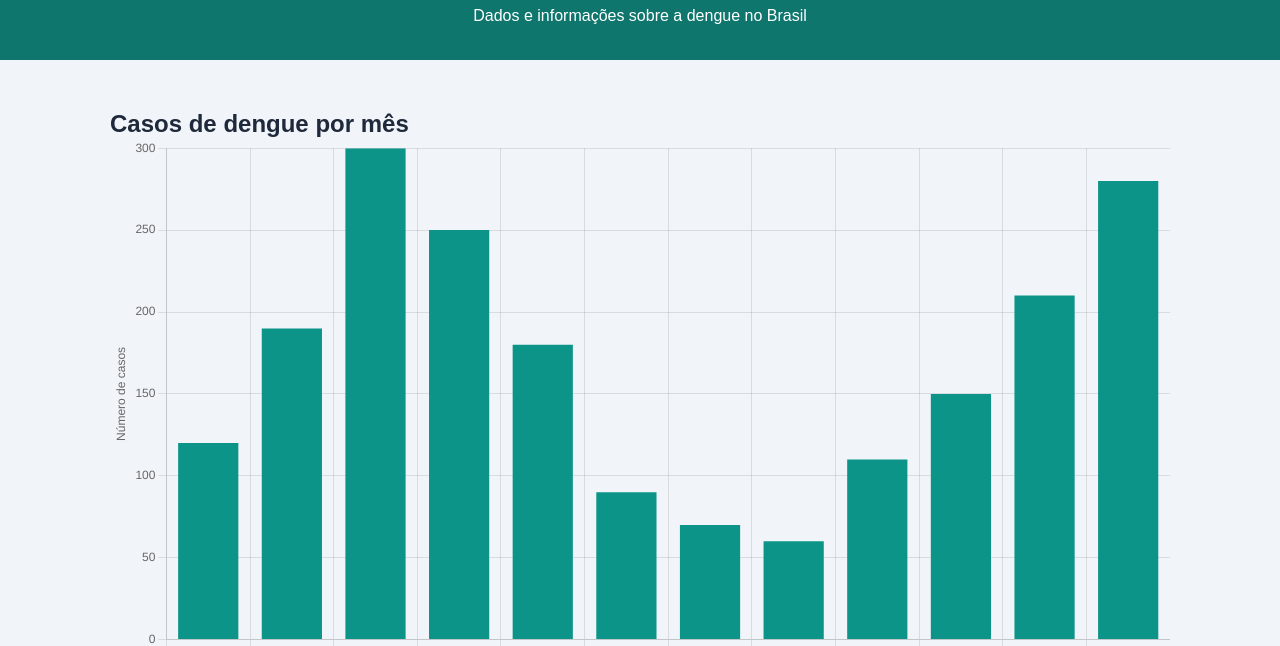
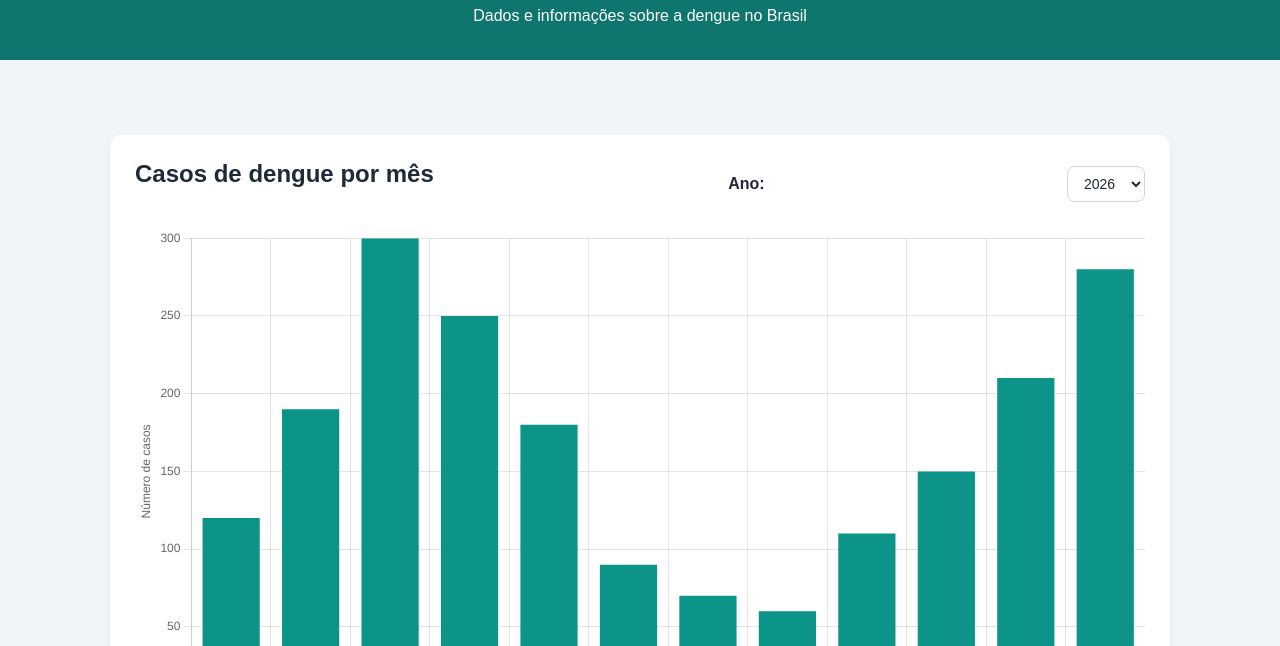
Before and after one commit to Luke1224i/denguedata, a plain HTML site: page index.html in a window 1280 px wide. Shown: the part 75-721 px from the top of the page. Drawn offline with nearby package versions, Linux system fonts and the light colour scheme.

Commit message:
Adiciona filtro interativo por ano

```diff
--- a/index.html
+++ b/index.html
@@ -16,11 +16,22 @@
     </header>
 
     <main>
-        <section class="grafico">
-    <h2>Casos de dengue por mês</h2>
+
+<section class="grafico">
+    <div class="controle-grafico">
+        <h2>Casos de dengue por mês</h2>
+
+        <label for="filtroAno">Ano:</label>
+        <select id="filtroAno">
+            <option value="2024">2024</option>
+            <option value="2025">2025</option>
+            <option value="2026" selected>2026</option>
+        </select>
+    </div>
 
     <canvas id="graficoDengue"></canvas>
 </section>
+
         <section class="introducao">
             <h2>Monitoramento da Dengue</h2>
             <p>
--- a/script.js
+++ b/script.js
@@ -7,9 +7,14 @@ console.log("Óbitos registrados:", obitos);
 document.getElementById("casos").textContent = casos.toLocaleString("pt-BR");
 document.getElementById("obitos").textContent = obitos.toLocaleString("pt-BR");
 
+const dadosPorAno = {
+    2024: [100, 180, 280, 320, 240, 150, 90, 70, 100, 130, 180, 250],
+    2025: [80, 150, 260, 290, 220, 120, 80, 60, 90, 140, 200, 270],
+    2026: [120, 190, 300, 250, 180, 90, 70, 60, 110, 150, 210, 280]
+};
 const grafico = document.getElementById("graficoDengue");
 
-new Chart(grafico, {
+const graficoDengue = new Chart(grafico, {
     type: "bar",
 
     data: {
@@ -18,7 +23,7 @@ labels: ["Jan", "Fev", "Mar", "Abr", "Mai", "Jun", "Jul", "Ago", "Set", "Out", "
 
 datasets: [{
     label: "Casos de dengue",
-    data: [120, 190, 300, 250, 180, 90, 70, 60, 110, 150, 210, 280],
+    data: dadosPorAno[2026],
     backgroundColor: "#0d9488"
 }]
 
@@ -53,3 +58,14 @@ datasets: [{
     }
 }
 });
+const filtroAno = document.getElementById("filtroAno");
+
+filtroAno.addEventListener("change", function() {
+    const anoSelecionado = filtroAno.value;
+
+    graficoDengue.data.datasets[0].data = dadosPorAno[anoSelecionado];
+
+graficoDengue.data.datasets[0].label = "Casos de dengue - " + anoSelecionado;
+
+graficoDengue.update();
+});
--- a/style.css
+++ b/style.css
@@ -103,3 +103,40 @@ footer {
         transform: translateY(0);
     }
 }
+.grafico {
+    background-color: white;
+    padding: 25px;
+    margin-top: 25px;
+    border-radius: 12px;
+    box-shadow: 0 4px 10px rgba(0, 0, 0, 0.05);
+}
+
+.grafico h2 {
+    margin-bottom: 20px;
+}
+.controle-grafico {
+    display: flex;
+    justify-content: space-between;
+    align-items: center;
+    margin-bottom: 20px;
+}
+
+.controle-grafico label {
+    font-weight: bold;
+    margin-right: 8px;
+}
+
+.controle-grafico select {
+    padding: 8px 12px;
+    border: 1px solid #d1d5db;
+    border-radius: 8px;
+    background-color: #ffffff;
+    color: #1f2937;
+    cursor: pointer;
+    font-size: 14px;
+}
+
+.controle-grafico select:focus {
+    outline: 2px solid #0d9488;
+    border-color: #0d9488;
+}
```
